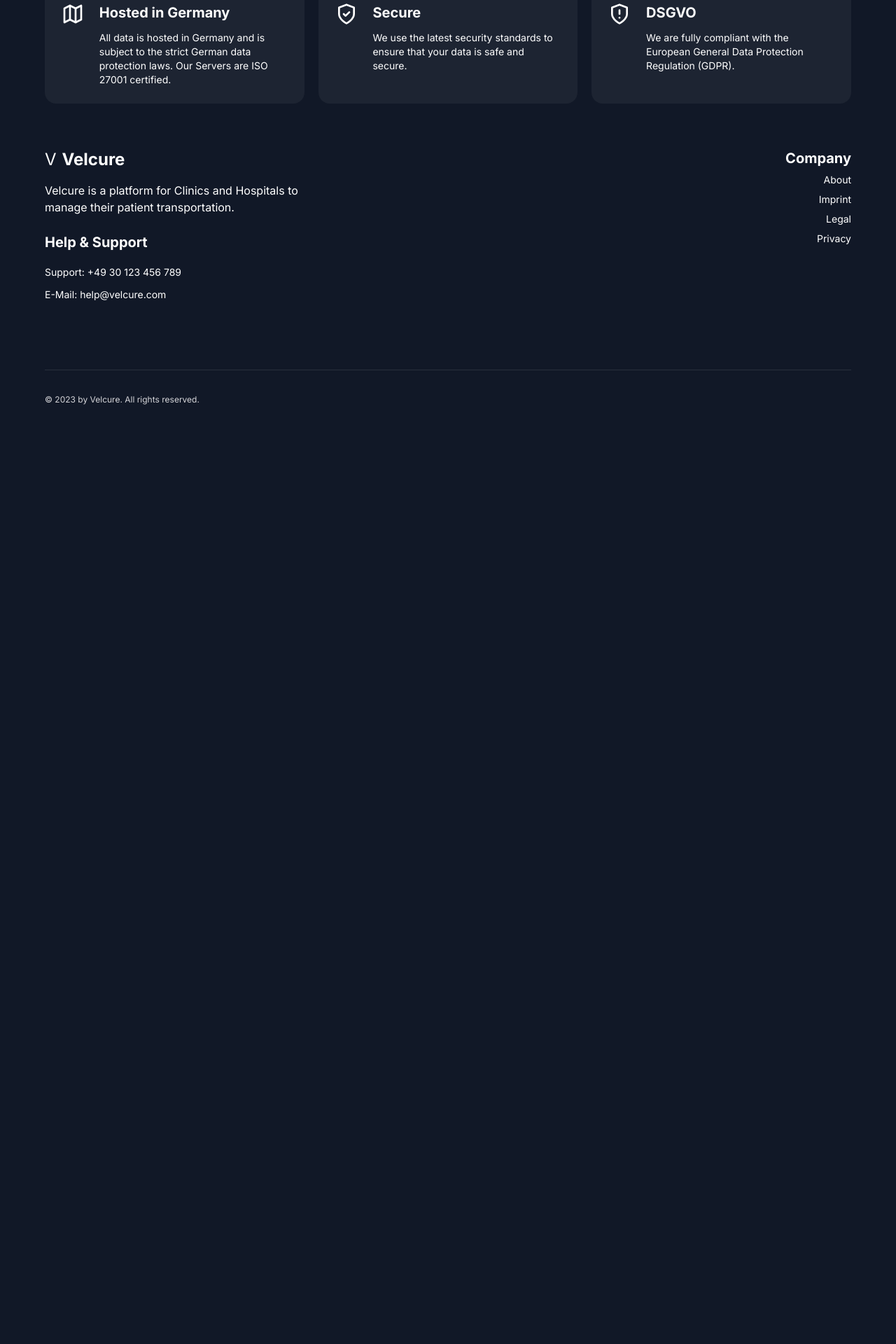
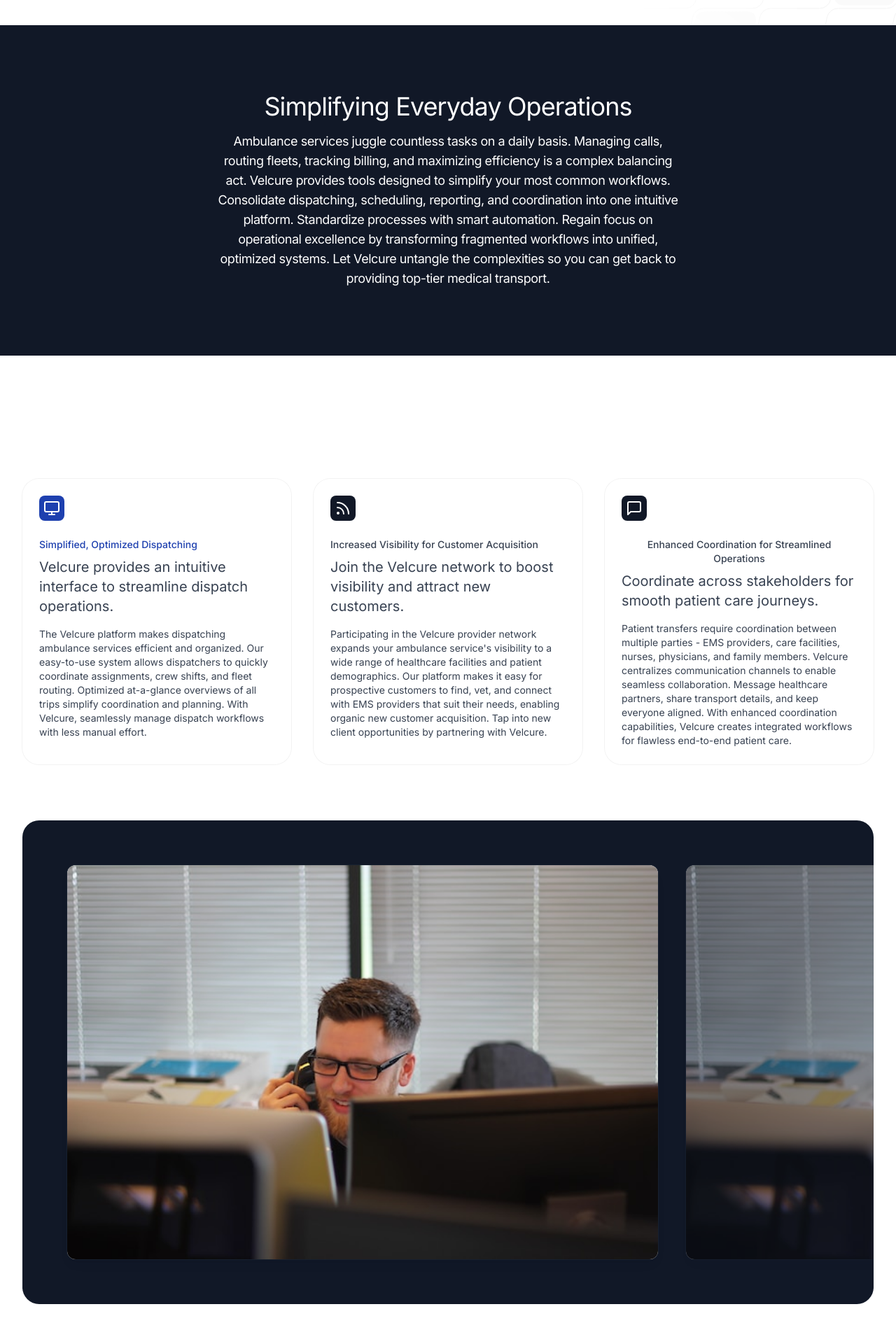
Before and after one commit to velcure/website, a Next.js app: page /ambulance-services in a window 1280 px wide. Shown: the part 700-2620 px from the top of the page at 70% size. Before the commit the page ends 1345 px from the top, so only its background shows below. Built offline with nearby package versions, Linux system fonts and the light colour scheme.

Commit message:
feat: example ambulance services

```diff
--- /dev/null
+++ b/app/ambulance-services/_components/Benefits.tsx
@@ -0,0 +1,149 @@
+"use client";
+
+import { cn } from "#/lib/utils";
+import { Container } from "#/ui/Container";
+import { Tab } from "@headlessui/react";
+import { LucideIcon, MessageSquare, Monitor, Rss } from "lucide-react";
+import Image, { StaticImageData } from "next/image";
+import { ComponentPropsWithoutRef } from "react";
+import disponent from "../_images/disponent.jpg";
+
+const benefits = [
+  {
+    name: "Simplified, Optimized Dispatching",
+    summary:
+      "Velcure provides an intuitive interface to streamline dispatch operations.",
+    description:
+      "The Velcure platform makes dispatching ambulance services efficient and organized. Our easy-to-use system allows dispatchers to quickly coordinate assignments, crew shifts, and fleet routing. Optimized at-a-glance overviews of all trips simplify coordination and planning. With Velcure, seamlessly manage dispatch workflows with less manual effort.",
+    image: disponent,
+    icon: Monitor,
+  },
+  {
+    name: "Increased Visibility for Customer Acquisition",
+    summary:
+      "Join the Velcure network to boost visibility and attract new customers.",
+    description:
+      "Participating in the Velcure provider network expands your ambulance service's visibility to a wide range of healthcare facilities and patient demographics. Our platform makes it easy for prospective customers to find, vet, and connect with EMS providers that suit their needs, enabling organic new customer acquisition. Tap into new client opportunities by partnering with Velcure.",
+    image: disponent,
+    icon: Rss,
+  },
+  {
+    name: "Enhanced Coordination for Streamlined Operations",
+    summary: "Coordinate across stakeholders for smooth patient care journeys.",
+    description:
+      "Patient transfers require coordination between multiple parties - EMS providers, care facilities, nurses, physicians, and family members. Velcure centralizes communication channels to enable seamless collaboration. Message healthcare partners, share transport details, and keep everyone aligned. With enhanced coordination capabilities, Velcure creates integrated workflows for flawless end-to-end patient care.",
+    image: disponent,
+    icon: MessageSquare,
+  },
+];
+
+type IBenefit = {
+  name: string | React.ReactNode;
+  summary: string;
+  description: string;
+  image: StaticImageData;
+  icon: LucideIcon;
+};
+
+interface BenefitProps extends ComponentPropsWithoutRef<"article"> {
+  benefit: IBenefit;
+  isActive?: boolean;
+}
+
+export const Benefit: React.FC<BenefitProps> = (props) => {
+  const { benefit, isActive, className, ...restProps } = props;
+
+  return (
+    <article
+      className={cn(
+        "relative flex w-full flex-col rounded-3xl",
+        "p-6 ring-1 ring-neutral-950/5 transition",
+        className,
+        !isActive && "hover:bg-neutral-50"
+      )}
+      {...restProps}
+    >
+      {benefit.icon && (
+        <div
+          className={cn(
+            "flex h-9 w-9 items-center justify-center rounded-lg text-white",
+            isActive ? "bg-blue-800" : "bg-brand-default"
+          )}
+        >
+          {<benefit.icon className="h-6 w-6" />}
+        </div>
+      )}
+      <h3
+        className={cn(
+          "mt-6 text-sm font-medium",
+          isActive ? "text-blue-800" : "text-default"
+        )}
+      >
+        {benefit.name}
+      </h3>
+      <p className="text-default mt-2 font-sans text-xl">{benefit.summary}</p>
+      <p className="text-default mt-4 text-sm">{benefit.description}</p>
+    </article>
+  );
+};
+
+export const Benefits = () => {
+  return (
+    <section className="relative py-24">
+      <Container>
+        <div>{/** images on mobile devices. */}</div>
+        <Tab.Group as="div" className="hidden lg:mt-20 lg:block">
+          {({ selectedIndex }) => (
+            <>
+              <Tab.List className="grid grid-cols-3 gap-x-8">
+                {benefits.map((benefit, index) => (
+                  <Benefit
+                    key={index}
+                    benefit={{
+                      ...benefit,
+                      name: (
+                        <Tab className="[&:not(:focus-visible)]:focus:outline-none">
+                          <span className="absolute inset-0" />
+                          {benefit.name}
+                        </Tab>
+                      ),
+                    }}
+                    isActive={index === selectedIndex}
+                  />
+                ))}
+              </Tab.List>
+              <Tab.Panels className="rounded-4xl bg-brand-default relative mt-20 overflow-hidden rounded-3xl px-14 py-16 xl:px-16">
+                <div className="-mx-5 flex">
+                  {benefits.map((benefit, index) => (
+                    <Tab.Panel
+                      static
+                      key={benefit.name}
+                      className={cn(
+                        "px-5 transition duration-500 ease-in-out [&:not(:focus-visible)]:focus:outline-none",
+                        index !== selectedIndex && "opacity-60"
+                      )}
+                      style={{
+                        transform: `translateX(-${selectedIndex * 100}%)`,
+                      }}
+                      aria-hidden={index !== selectedIndex}
+                    >
+                      <div className="w-[52.75rem] overflow-hidden rounded-xl bg-white shadow-lg shadow-slate-900/5 ring-1 ring-slate-500/10">
+                        <Image
+                          className="w-full"
+                          src={benefit.image}
+                          alt=""
+                          sizes="52.75rem"
+                        />
+                      </div>
+                    </Tab.Panel>
+                  ))}
+                </div>
+                <div className="rounded-4xl pointer-events-none absolute inset-0 ring-1 ring-inset ring-slate-900/10" />
+              </Tab.Panels>
+            </>
+          )}
+        </Tab.Group>
+      </Container>
+    </section>
+  );
+};
--- /dev/null
+++ b/app/ambulance-services/_components/BenefitsIntro.tsx
@@ -0,0 +1,26 @@
+import { Container } from "#/ui/Container";
+
+export const BenefitsIntro: React.FC = () => {
+  return (
+    <section className="bg-brand-default relative py-24">
+      <Container>
+        <div className="mx-auto max-w-2xl md:text-center">
+          <h2 className="font-display text-brand text-3xl tracking-tight sm:text-4xl">
+            Simplifying Everyday Operations
+          </h2>
+          <p className="text-brand mt-4 text-lg tracking-tight">
+            Ambulance services juggle countless tasks on a daily basis. Managing
+            calls, routing fleets, tracking billing, and maximizing efficiency
+            is a complex balancing act. Velcure provides tools designed to
+            simplify your most common workflows. Consolidate dispatching,
+            scheduling, reporting, and coordination into one intuitive platform.
+            Standardize processes with smart automation. Regain focus on
+            operational excellence by transforming fragmented workflows into
+            unified, optimized systems. Let Velcure untangle the complexities so
+            you can get back to providing top-tier medical transport.
+          </p>
+        </div>
+      </Container>
+    </section>
+  );
+};
--- a/app/ambulance-services/page.tsx
+++ b/app/ambulance-services/page.tsx
@@ -1,4 +1,7 @@
 import { PageIntro } from "#/ui/PageIntro";
+
+import { Benefits } from "./_components/Benefits";
+import { BenefitsIntro } from "./_components/BenefitsIntro";
 
 export const metadata = {
   title: "Smart Tech for Ambulance Services",
@@ -15,7 +18,8 @@
 
 const Page = () => {
   return (
-    <section className="relative mt-[-3.5rem] pt-24 md:mt-[-6rem] md:pt-44">
+    <>
+      <section className="relative mt-[-3.5rem] py-24 md:mt-[-6rem] md:py-44">
         <PageIntro
           eyebrow="Optimize Your Operations"
           title="Empowering Ambulance Services with Smarter Booking Solutions"
@@ -23,6 +27,9 @@
           <p>Scale your service and streamline your schedule with Velcure.</p>
         </PageIntro>
       </section>
+      <BenefitsIntro />
+      <Benefits />
+    </>
   );
 };
 
```
Also changed, not shown: middleware.ts (added, +13 -0 lines), app/ambulance-services/_images/disponent.jpg (added). Lines whose indentation alone changed are shown as unchanged.
